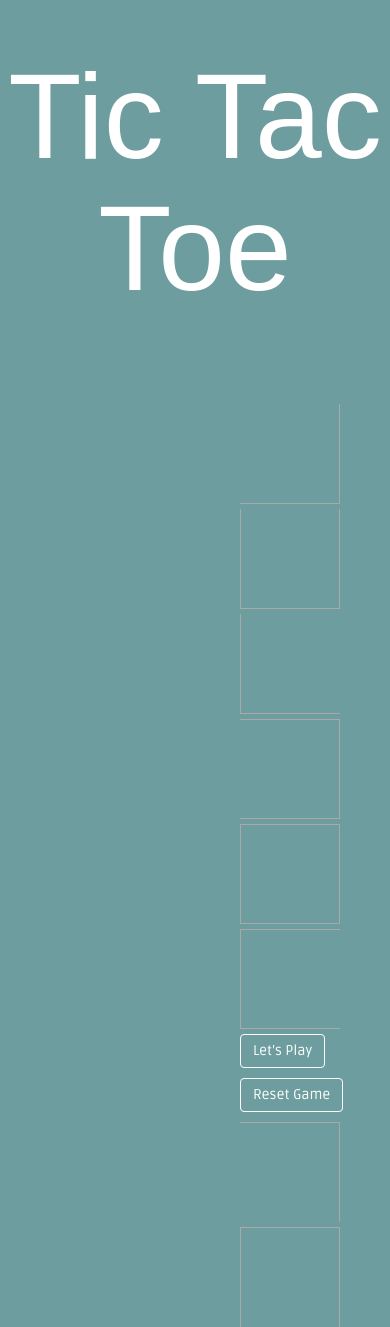
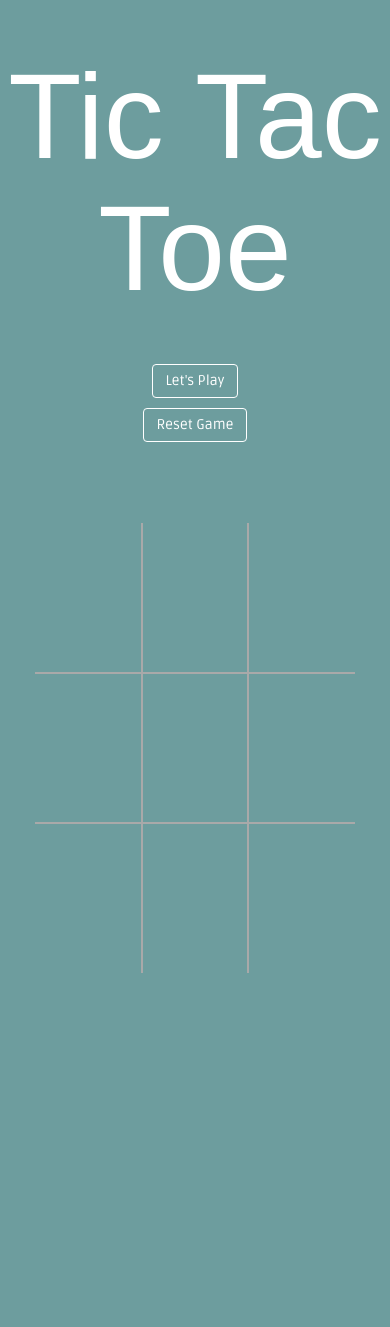
Before and after one commit to syomo1103/Tic-Tac-Toe, a plain HTML site: page index.html in a window 390 px wide. Shown: the top 1327 px of the page. After the commit the page ends 1023 px from the top, so only its background shows below. Drawn offline with nearby package versions, Linux system fonts and the light colour scheme; a web font is replaced by a local one.

Commit message:
responsive

```diff
--- a/index.html
+++ b/index.html
@@ -13,28 +13,33 @@
   <h1 id="main-title">Tic Tac Toe</h1>
   <br>
   <br>
+  <div id="top-row" class="row">
+    <div id="buttons" class="col-md-4 col-md-offset-2">
+      <p><button class="btn btn-default" id="start">Let's Play</button></p>
+      <p><button class="btn btn-default" id="reset">Reset Game</button></p>
+    </div>
+    <div id="message" class="col-md-4"></div>
+  </div>
   <br>
-  <br>
-  <div id="board" class="container center-block">
+  <div id="board" class="container">
     <div class="row">
-      <div id="0" class="box first-row first-col col-md-2 disabled"></div>
-      <div id="1" class="box first-row second-col col-md-2 disabled"></div>
-      <div id="2" class="box first-row third-col col-md-2 disabled"></div>
-      <div id="message"></div>
-    </div>
-    <div class="row">
-      <div id="3" class="box second-row first-col col-md-2 disabled"></div>
-      <div id="4" class="box second-row second-col col-md-2 disabled"></div>
-      <div id="5" class="box second-row third-col col-md-2 disabled"></div>
-      <div>
-        <p><button class="btn btn-default" id="start">Let's Play</button></p>
-        <p><button class="btn btn-default" id="reset">Reset Game</button></p>
+      <div class="center-block">
+        <div class="row board-row">
+          <div id="0" class="col-xs-4 box first-row first-col disabled"></div>
+          <div id="1" class="col-xs-4 box first-row second-col disabled"></div>
+          <div id="2" class="col-xs-4 box first-row third-col disabled"></div>
+        </div>
+        <div class="row board-row">
+          <div id="3" class="col-xs-4 box second-row first-col disabled"></div>
+          <div id="4" class="col-xs-4 box second-row second-col disabled"></div>
+          <div id="5" class="col-xs-4 box second-row third-col disabled"></div>
+        </div>
+        <div class="row board-row">
+          <div id="6" class="col-xs-4 box third-row first-col disabled"></div>
+          <div id="7" class="col-xs-4 box third-row second-col disabled"></div>
+          <div id="8" class="col-xs-4 box third-row third-col disabled"></div>
+        </div>
       </div>
-    </div>
-    <div class="row">
-      <div id="6" class="box third-row first-col col-md-2 disabled"></div>
-      <div id="7" class="box third-row second-col col-md-2 disabled"></div>
-      <div id="8" class="box third-row third-col col-md-2 disabled"></div>
     </div>
   </div>
 
--- a/style.css
+++ b/style.css
@@ -1,7 +1,3 @@
-* {
-  box-sizing: border-box;
-}
-
 body {
   background-color: #6D9D9E !important;
 }
@@ -13,12 +9,21 @@ body {
 }
 
 @media only screen and (max-width: 768px) {
-  .box {
-    width: 100%;
+  div#board.container {
+    margin: 50px;
   }
   #main-title {
     font-size: 120px;
     padding-top: 30px;
+  }
+  #message {
+    width: 100%;
+  }
+}
+
+@media only screen and (min-width: 768px) {
+  div#board.container {
+    width: 500px;
   }
 }
 
@@ -33,6 +38,7 @@ button.btn.btn-default {
   border-color: white;
   color: white;
   font-family: 'Ruda', sans-serif;
+  display: inline-block;
 }
 
 button.btn.btn-default:hover {
@@ -42,23 +48,19 @@ button.btn.btn-default:hover {
 }
 
 .box {
-  height: 100px;
-  width: 100px;
+  height: 150px;
+  width: 150px;
   border: solid darkgrey 1px;
   display: inline-block;
   font-size: 60px;
   font-family: 'Bad Script', cursive;
-  padding-top: 15px;
+  padding-top: 35px;
   color: white;
+  float: left;
 }
 
 .disabled {
   pointer-events: none;
-}
-
-div.row {
-  margin-left: 225px;
-  margin-right: 100px;
 }
 
 .first-row {
@@ -76,7 +78,3 @@ div.row {
 .third-col {
   border-right: none;
 }
-
-@media (max-width: @screen-xs-max) {
-
-}
```
